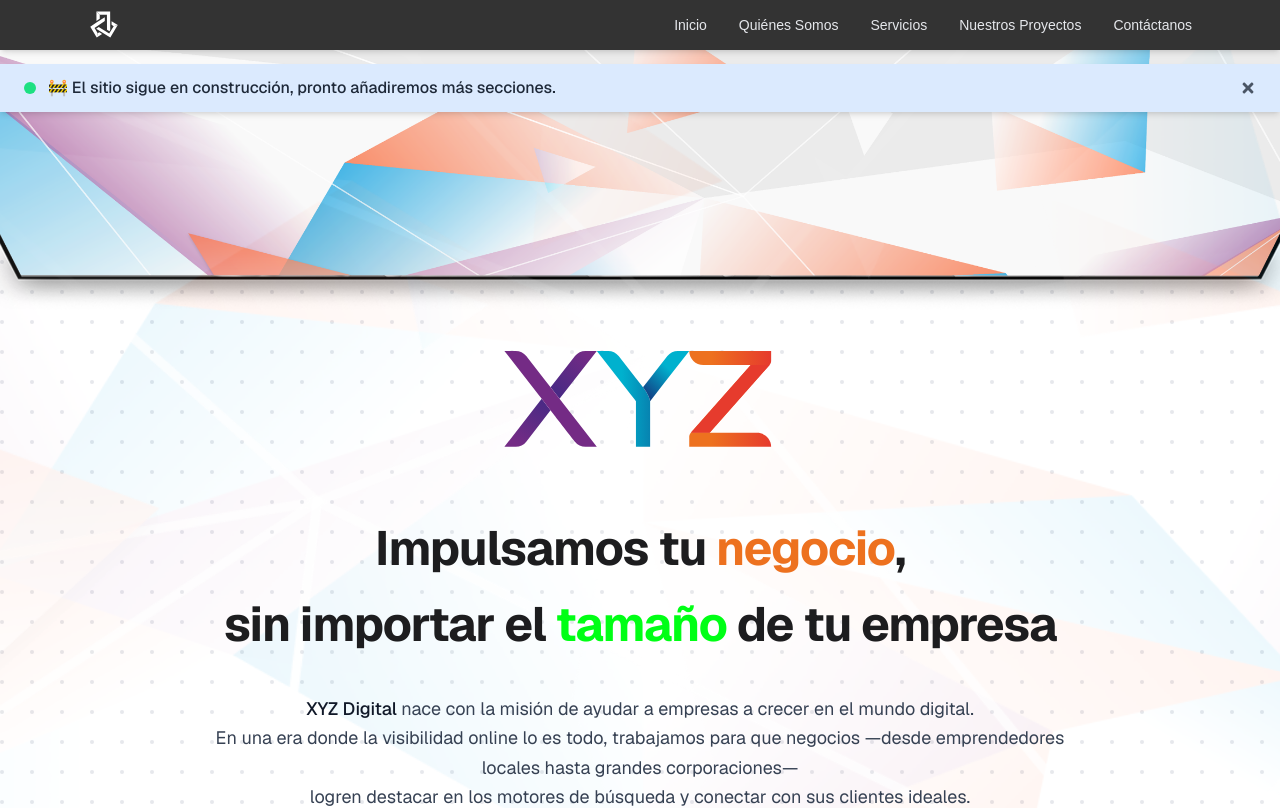
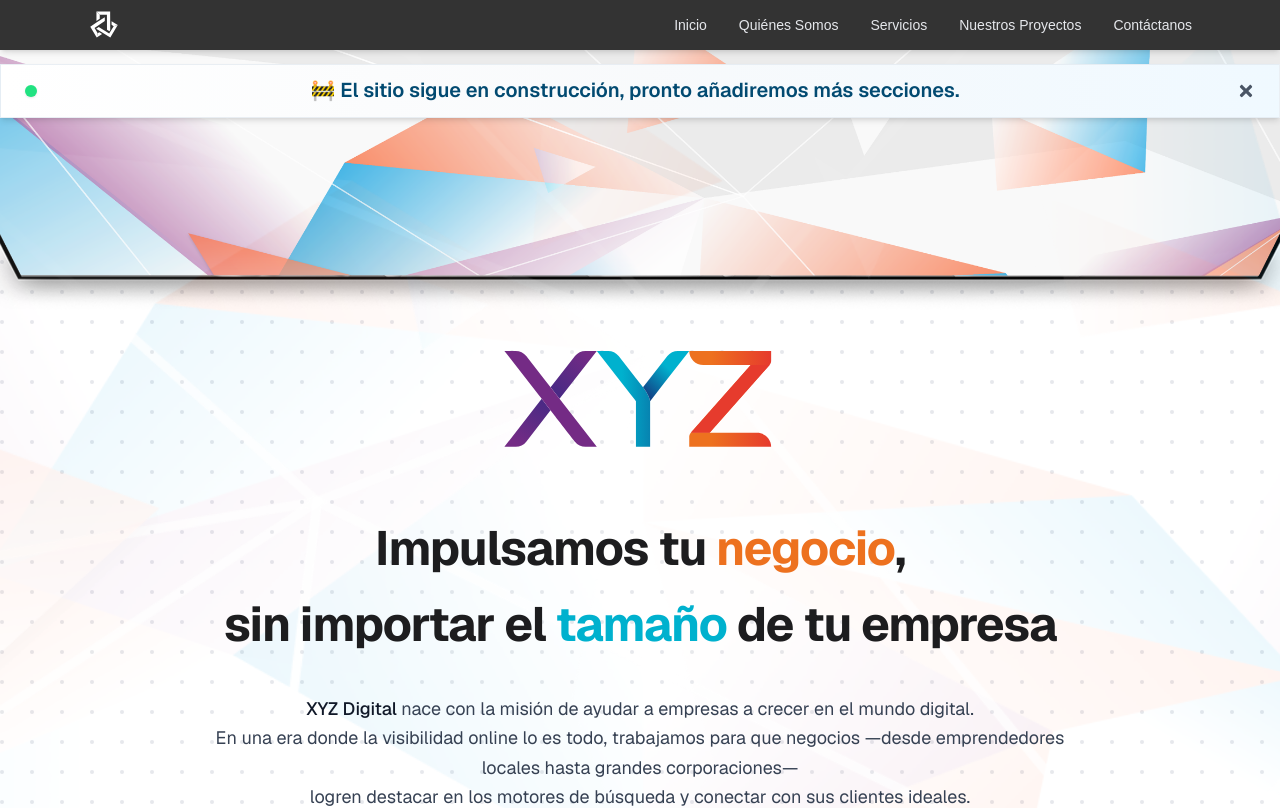
Before and after one commit to DevelopRobootics/XYZ, a Next.js app: page / in a window 1280 px wide. Shown: the top 808 px of the page. Built offline with nearby package versions, Linux system fonts and the light colour scheme.

Commit message:
Update banner and heading styles in DotPatternBackground
Refines the banner's appearance with new gradient background, border, and typography adjustments. Also updates the highlight color for the word 'tamaño' in the heading to a blue shade for improved visual consistency.

```diff
--- a/src/components/pattern/DotPatternBackground.js
+++ b/src/components/pattern/DotPatternBackground.js
@@ -10,10 +10,10 @@ const DotPatternBackground = () => {
         <div className="relative w-full h-auto overflow-hidden bg-white">
             {/* Banner superior */}
             {showBanner && (
-                <div className="fixed top-16 left-0 w-full z-50 flex items-center justify-between gap-3 px-6 py-3 bg-blue-100 text-sm sm:text-base text-gray-800 shadow-md">
-                    <div className="flex items-center gap-3">
-                        <span className="w-3 h-3 rounded-full bg-green-400 animate-pulse" />
-                        <p className="font-medium">
+                <div className="fixed top-16 left-0 w-full z-50 flex items-center justify-between gap-4 px-6 py-3 text-base sm:text-lg text-slate-900 shadow-md bg-gradient-to-r from-white via-slate-50 to-sky-50 border border-slate-200/70 backdrop-blur">
+                    <div className="flex flex-1 items-center gap-3">
+                        <span className="w-3 h-3 rounded-full bg-green-400 animate-pulse shadow-sm" />
+                        <p className="font-semibold flex-1 text-center text-sky-900 text-lg sm:text-xl leading-snug">
                             🚧 El sitio sigue en construcción, pronto añadiremos más secciones.
                         </p>
                     </div>
@@ -68,7 +68,7 @@ const DotPatternBackground = () => {
                         Impulsamos tu <span className="text-[#ED711F]">negocio</span>,
                     </h1>
                     <h1 className="text-3xl sm:text-4xl md:text-5xl font-bold leading-tight tracking-tight text-[#1D1D1F]">
-                        sin importar el <span className="text-[#00ff15]">tamaño</span> de tu empresa
+                        sin importar el <span className="text-[#00B1CE]">tamaño</span> de tu empresa
                     </h1>
                 </div>
 
```
